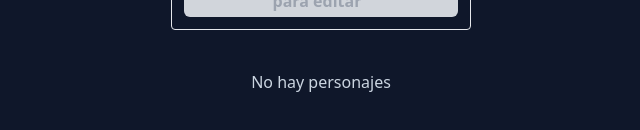
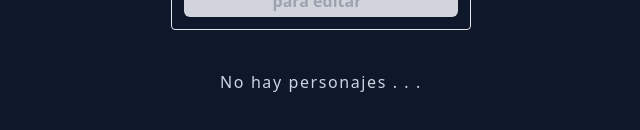
Before and after one commit to GiampieroFC/prueba-tecnica-nimbel, a React (Vite) app: page / in a window 1280 px wide. Shown: the part 316-446 px from the top of the page, without its empty margins (319-959 px from the left). Built offline with nearby package versions, Linux system fonts and the light colour scheme.

Commit message:
feat: clean form when personaje is deleted

```diff
--- a/src/App.tsx
+++ b/src/App.tsx
@@ -5,8 +5,6 @@ import { ColorButton, PersonajeCard } from './components/personaje/personaje-car
 import { Form, type FormProps } from './components/shared/Form';
 import { useManagePersonaje } from './hooks/useManagePersonaje';
 import { getById } from './utils/encontrarPersonaje';
-
-// TODO: Crear una nueva rama
 
 function App() {
 
@@ -30,14 +28,17 @@ function App() {
 
   const onSubmitPersonajeForm = (e: React.FormEvent<HTMLFormElement>) => {
     e.preventDefault();
-
     let idPersonaje = form?.id;
     if (!idPersonaje || !form) { setIsDisableForm(true); return; }
-
     editPersonaje(idPersonaje, form);
-
     setForm({});
     setIsDisableForm(true);
+  };
+
+  const deleteHandler = (id: string) => {
+    setForm({});
+    setIsDisableForm(true);
+    deletePersonaje(id);
   };
 
   const formProps: FormProps = {
@@ -81,7 +82,7 @@ function App() {
       <div className='flex flex-row flex-wrap justify-center gap-4'>
         {
           !personajes.length
-            ? "No hay personajes"
+            ? <span className='tracking-widest font-light'>No hay personajes . . . </span>
             : personajes.map(p => (
               <PersonajeCard
                 personaje={p}
@@ -89,7 +90,7 @@ function App() {
                 actions={
                   [
                     {
-                      action: () => deletePersonaje(p.id),
+                      action: () => deleteHandler(p.id),
                       name: "Eliminar"
                     },
                     {
```
